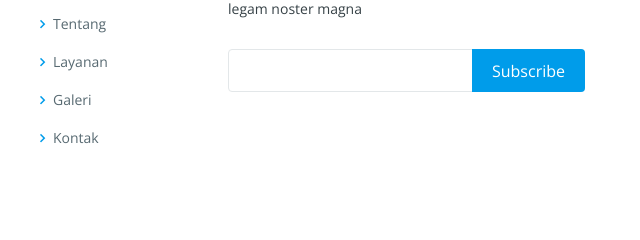
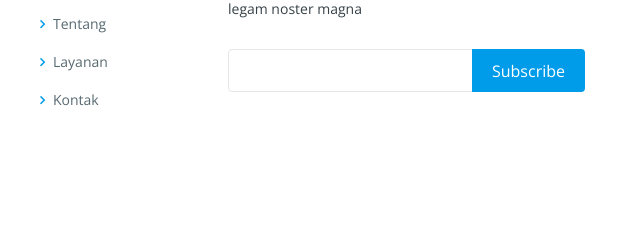
Before and after one commit to refaamirul/UKI-Payment, a plain HTML site: page index.html in a window 1280 px wide. Shown: the part 5038-5278 px from the top of the page, 329-969 px from the left. Drawn offline with nearby package versions, Linux system fonts and the light colour scheme.

Commit message:
footer links li

```diff
--- a/index.html
+++ b/index.html
@@ -803,7 +803,7 @@ puas banget dah.
               <li><i class="bx bx-chevron-right"></i> <a href="#hero">Beranda</a></li>
               <li><i class="bx bx-chevron-right"></i> <a href="#about">Tentang</a></li>
               <li><i class="bx bx-chevron-right"></i> <a href="#services">Layanan</a></li>
-              <li><i class="bx bx-chevron-right"></i> <a href="#portfolio">Galeri</a></li>
+              <!-- <li><i class="bx bx-chevron-right"></i> <a href="#portfolio">Galeri</a></li> -->
               <li><i class="bx bx-chevron-right"></i> <a href="#contact">Kontak</a></li>
             </ul>
           </div>
```
